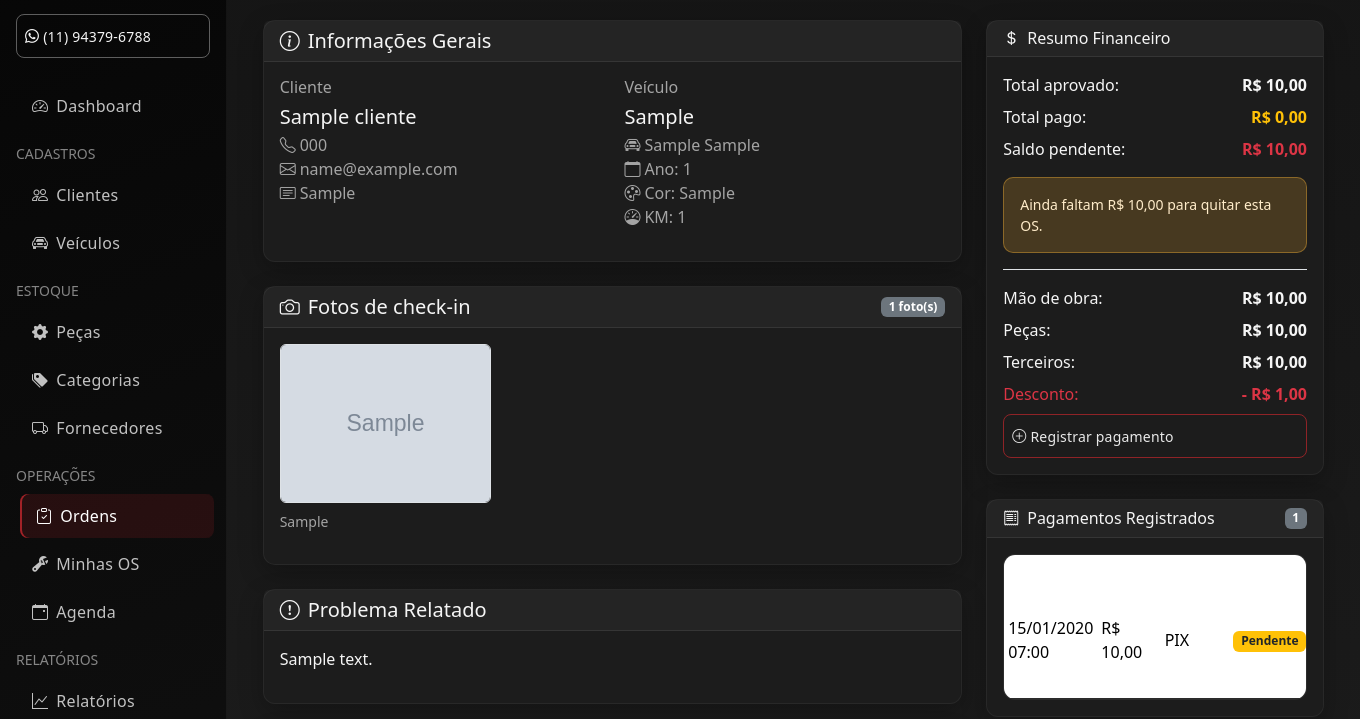
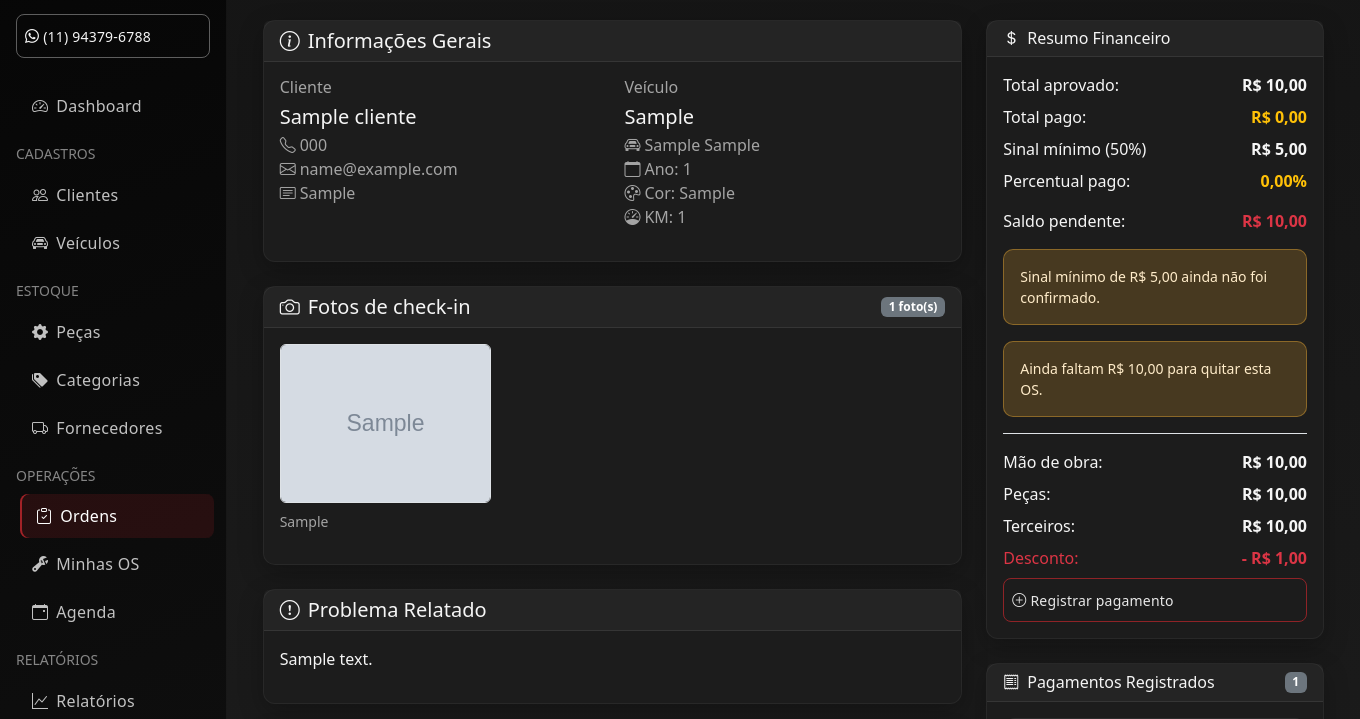
Before and after one commit to aprigiosam/Garageroute66, a Django app: page /ordens/1/ in a window 1360 px wide; the page is wider, and only the part inside the window is pictured. Shown: the part 200-919 px from the top of that part. Run offline with Django 5.2, Linux system fonts and the light colour scheme; a user stored in the database is signed in; tables that the repository leaves empty hold one stand-in row (values such as "Sample post"); grey boxes marked "Sample" are stand-in pictures.

Commit message:
Exige sinal mínimo e recalcula totais da OS pelos itens

```diff
--- a/core/models.py
+++ b/core/models.py
@@ -7,6 +7,7 @@ from django.core.exceptions import ValidationError
 from django.contrib.auth.models import User
 from django.core.cache import cache
 from django.db.models import Count, Sum, Prefetch
+from django.conf import settings
 
 
 class TimestampedModel(models.Model):
@@ -337,7 +338,7 @@ class OrdemServico(TimestampedModel):
 
     @property
     def saldo_pendente(self):
-        total_base = self.orcamento_total_aprovado or self.total
+        total_base = self.orcamento_total_aprovado or self.orcamento_total_estimado or self.total
         return max(Decimal('0.00'), total_base - (self.total_pago or Decimal('0.00')))
 
     @property
@@ -349,6 +350,53 @@ class OrdemServico(TimestampedModel):
         return self.requisicoes_pecas.filter(
             status__in=['SOLICITADO', 'EM_COMPRA', 'AGUARDANDO_ENTREGA']
         ).exists()
+
+    @property
+    def valor_minimo_sinal(self):
+        ratio = Decimal(str(getattr(settings, 'GARAGE_CONFIG', {}).get('MIN_DEPOSIT_RATIO', 0.5)))
+        total_referencia = self.orcamento_total_aprovado or self.orcamento_total_estimado or self.total
+        total_referencia = total_referencia or Decimal('0.00')
+        return (total_referencia * ratio).quantize(Decimal('0.01'))
+
+    @property
+    def sinal_atendido(self):
+        return self.total_pago >= self.valor_minimo_sinal
+
+    @property
+    def percentual_pago(self):
+        total_referencia = self.orcamento_total_aprovado or self.orcamento_total_estimado or self.total
+        if not total_referencia:
+            return Decimal('0.00')
+        return (self.total_pago / total_referencia * Decimal('100')).quantize(Decimal('0.01'))
+
+    def atualizar_totais_por_itens(self, commit=True):
+        totais = self.itens.values('tipo').annotate(total=Sum('valor_total'))
+        total_servico = Decimal('0.00')
+        total_pecas = Decimal('0.00')
+        total_terceiros = Decimal('0.00')
+
+        for grupo in totais:
+            tipo = grupo['tipo']
+            valor = grupo['total'] or Decimal('0.00')
+            if tipo == 'SERVICO':
+                total_servico = valor
+            elif tipo == 'PECA':
+                total_pecas = valor
+            elif tipo == 'TERCEIRO':
+                total_terceiros = valor
+
+        self.valor_mao_obra = total_servico
+        self.valor_pecas = total_pecas
+        self.valor_terceiros = total_terceiros
+        self.total = self.calcular_total()
+        if self.estimate_type == self.EstimateType.FIXED:
+            self.orcamento_total_estimado = self.total
+
+        if commit:
+            self.save(update_fields=[
+                'valor_mao_obra', 'valor_pecas', 'valor_terceiros',
+                'total', 'orcamento_total_estimado', 'atualizado_em'
+            ])
 
 
 class ItemOrdemServico(models.Model):
--- a/core/views.py
+++ b/core/views.py
@@ -10,6 +10,7 @@ from django.shortcuts import redirect, render, get_object_or_404
 from django.urls import reverse
 from django.utils import timezone
 from django.views.decorators.http import require_http_methods
+from django.conf import settings
 from django.views.decorators.cache import cache_page
 from datetime import datetime, timedelta
 from decimal import Decimal
@@ -271,6 +272,7 @@ def abrir_ordem_servico(request):
             formset.save()
             fotos_formset.instance = ordem_servico
             fotos_formset.save()
+            ordem_servico.atualizar_totais_por_itens()
 
             cliente_nome = (
                 ordem_servico.veiculo.cliente.nome
@@ -371,6 +373,7 @@ def editar_ordem_servico(request, ordem_id):
 
             formset.save()
             fotos_formset.save()
+            ordem_servico.atualizar_totais_por_itens()
 
             # Registrar mudança de status se houve alteração
             status_novo = request.POST.get('status', ordem_servico.status)
@@ -421,6 +424,7 @@ def detalhes_ordem_servico(request, ordem_id):
 
     # Histórico completo
     historico = ordem.historico_status.select_related('usuario').all()
+    deposit_ratio_percent = (Decimal(str(getattr(settings, 'GARAGE_CONFIG', {}).get('MIN_DEPOSIT_RATIO', 0.5))) * Decimal('100')).quantize(Decimal('0.01'))
 
     context = {
         'ordem': ordem,
@@ -432,6 +436,10 @@ def detalhes_ordem_servico(request, ordem_id):
         'total_pago': ordem.total_pago,
         'saldo_pendente': ordem.saldo_pendente,
         'total_aprovado': ordem.orcamento_total_aprovado or ordem.total,
+        'valor_minimo_sinal': ordem.valor_minimo_sinal,
+        'sinal_atendido': ordem.sinal_atendido,
+        'percentual_pago': ordem.percentual_pago,
+        'deposit_ratio_percent': deposit_ratio_percent,
         'requisicoes_pecas': ordem.requisicoes_pecas.select_related('peca', 'fornecedor', 'solicitado_por', 'recebido_por'),
         'pedido_peca_form': PedidoPecaOrdemForm(user=request.user),
         'possui_pecas_pendentes': ordem.possui_pecas_pendentes,
@@ -599,6 +607,7 @@ def mecanico_diagnostico(request, ordem_id):
             ordem_servico.save()
             formset.save()
             fotos_formset.save()
+            ordem_servico.atualizar_totais_por_itens()
 
             messages.success(request, 'Diagnóstico enviado para a recepção.')
             return redirect('core:mecanico_minhas_ordens')
@@ -650,6 +659,17 @@ def mecanico_atualizar_status(request, ordem_id):
         messages.warning(request, 'Ação inválida para o status atual da ordem.')
         return redirect('core:mecanico_minhas_ordens')
 
+    if proximo_status == OrdemServico.Status.EM_EXECUCAO:
+        if not ordem.sinal_atendido:
+            messages.warning(
+                request,
+                f'Sinal mínimo de R$ {ordem.valor_minimo_sinal:,.2f} não recebido. Solicite à recepção.'
+            )
+            return redirect('core:mecanico_minhas_ordens')
+        if ordem.possui_pecas_pendentes:
+            messages.warning(request, 'Ainda há peças aguardando compra ou entrega. Aguarde a recepção.')
+            return redirect('core:mecanico_minhas_ordens')
+
     status_anterior = ordem.status
     ordem.status = proximo_status
     ordem.save()
@@ -684,6 +704,10 @@ def atualizar_status_ordem(request, ordem_id):
     if novo_status in dict(OrdemServico.Status.choices):
         if novo_status == OrdemServico.Status.EM_EXECUCAO and ordem.status != OrdemServico.Status.APROVADA:
             return JsonResponse({'success': False, 'message': 'Só ordens aprovadas podem entrar em execução.'})
+        if novo_status == OrdemServico.Status.EM_EXECUCAO and not ordem.sinal_atendido:
+            return JsonResponse({'success': False, 'message': f'Sinal mínimo de R$ {ordem.valor_minimo_sinal:,.2f} não recebido.'})
+        if novo_status == OrdemServico.Status.EM_EXECUCAO and ordem.possui_pecas_pendentes:
+            return JsonResponse({'success': False, 'message': 'Existem requisições de peças pendentes.'})
         if novo_status == OrdemServico.Status.APROVADA and ordem.status != OrdemServico.Status.ORCAMENTO_ENVIADO:
             return JsonResponse({'success': False, 'message': 'Envie o orçamento para o cliente antes de aprovar.'})
         if novo_status == OrdemServico.Status.ENTREGUE and not ordem.quitada:
--- a/oficina/settings.py
+++ b/oficina/settings.py
@@ -201,6 +201,7 @@ GARAGE_CONFIG = {
     'SEND_EMAIL_NOTIFICATIONS': False,  # Desabilitado
     'SEND_SMS_NOTIFICATIONS': False,    # Desabilitado
     'ENABLE_REPORTS': False,            # Sem PDF por enquanto
+    'MIN_DEPOSIT_RATIO': env.float('MIN_DEPOSIT_RATIO', default=0.5),
 }
 
 # Paginação
--- a/templates/core/detalhes_ordem_servico.html
+++ b/templates/core/detalhes_ordem_servico.html
@@ -313,10 +313,24 @@
                     <span>Total pago:</span>
                     <strong class="{% if saldo_pendente == 0 %}text-success{% else %}text-warning{% endif %}">R$ {{ total_pago|floatformat:2 }}</strong>
                 </div>
+                <div class="d-flex justify-content-between mb-2">
+                    <span>Sinal mínimo ({{ deposit_ratio_percent|floatformat:0 }}%)</span>
+                    <strong>R$ {{ valor_minimo_sinal|floatformat:2 }}</strong>
+                </div>
+                <div class="d-flex justify-content-between mb-3">
+                    <span>Percentual pago:</span>
+                    <strong class="{% if sinal_atendido %}text-success{% else %}text-warning{% endif %}">{{ percentual_pago|floatformat:2 }}%</strong>
+                </div>
                 <div class="d-flex justify-content-between mb-3">
                     <span>Saldo pendente:</span>
                     <strong class="{% if saldo_pendente == 0 %}text-success{% else %}text-danger{% endif %}">R$ {{ saldo_pendente|floatformat:2 }}</strong>
                 </div>
+
+                {% if not sinal_atendido %}
+                <div class="alert alert-warning small" role="alert">
+                    Sinal mínimo de R$ {{ valor_minimo_sinal|floatformat:2 }} ainda não foi confirmado.
+                </div>
+                {% endif %}
 
                 {% if saldo_pendente > 0 %}
                 <div class="alert alert-warning small" role="alert">
--- a/templates/core/mecanico_minhas_os.html
+++ b/templates/core/mecanico_minhas_os.html
@@ -43,6 +43,7 @@
                                 Aguardando recepção enviar orçamento ao cliente.
                             </div>
                         {% elif ordem.status == 'APROVADA' %}
+                            {% if ordem.sinal_atendido %}
                                 <form method="post" action="{% url 'core:mecanico_atualizar_status' ordem.id %}">
                                     {% csrf_token %}
                                     <input type="hidden" name="acao" value="iniciar_execucao">
@@ -54,6 +55,11 @@
                                     <button class="btn btn-outline-warning btn-sm" type="submit"><i class="bi bi-box-seam me-1"></i>Aguardando peça</button>
                                 </form>
                                 <small class="text-muted">Escolha iniciar o serviço ou aguardar peças.</small>
+                            {% else %}
+                                <div class="alert alert-warning small mb-0">
+                                    A recepção ainda não confirmou o sinal mínimo de R$ {{ ordem.valor_minimo_sinal|floatformat:2 }} (recebido: R$ {{ ordem.total_pago|floatformat:2 }}).
+                                </div>
+                            {% endif %}
                         {% elif ordem.status == 'EM_EXECUCAO' %}
                             <form method="post" action="{% url 'core:mecanico_atualizar_status' ordem.id %}">
                                 {% csrf_token %}
```
Lines whose indentation alone changed are shown as unchanged.
